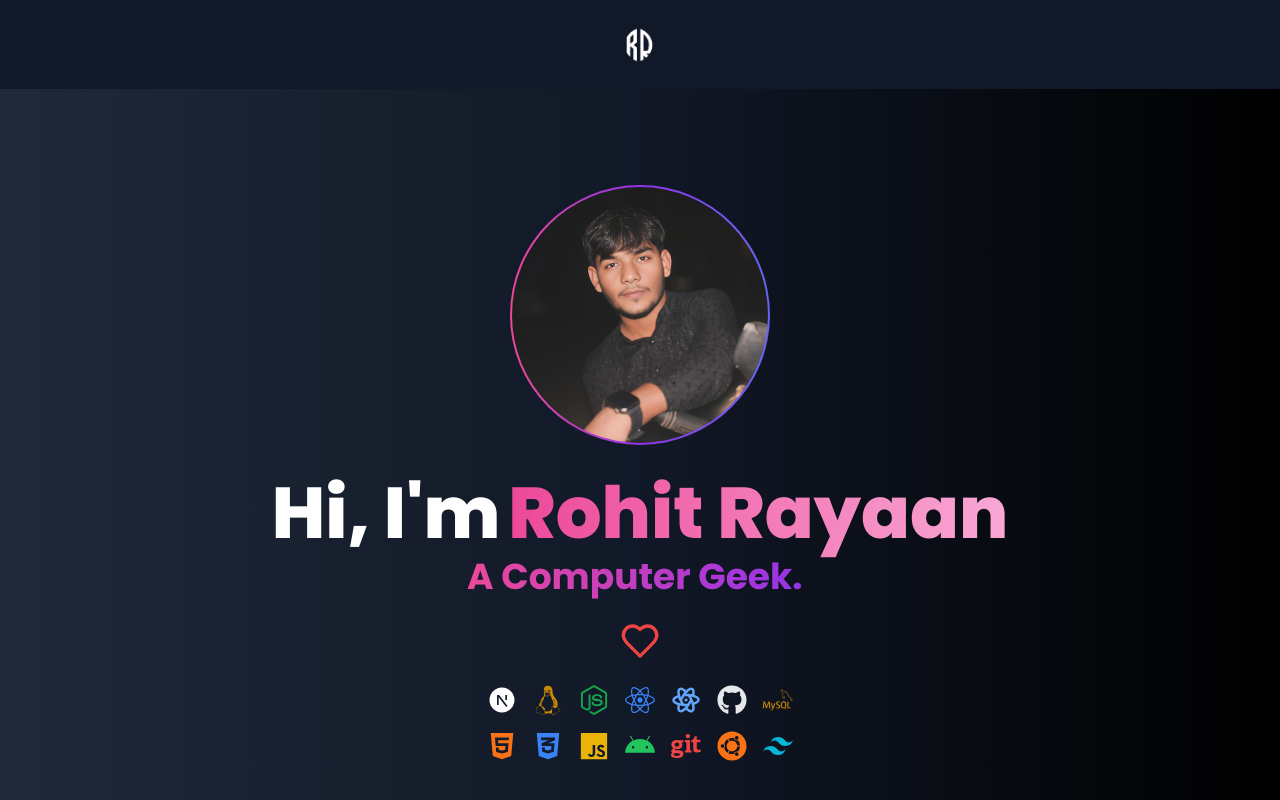
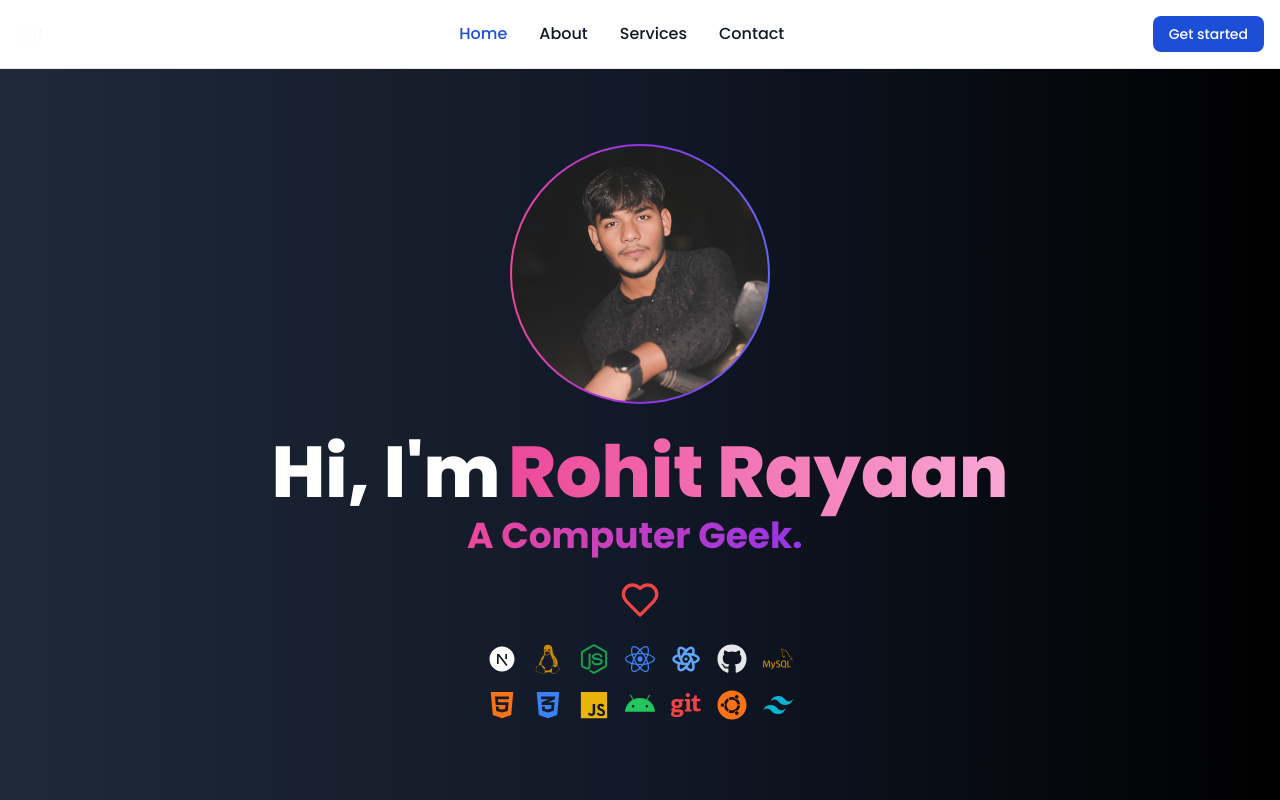
Before and after one commit to starkryan/rajule, a Next.js app: page / in a window 1280 px wide. Shown: the top 800 px of the page. Built offline with nearby package versions, Linux system fonts and the light colour scheme; a web font is replaced by a local one.

Commit message:
Navbar Added

```diff
--- a/app/layout.tsx
+++ b/app/layout.tsx
@@ -1,6 +1,5 @@
-import type { Metadata } from "next";
+import { Metadata } from "next";
 import localFont from "next/font/local";
-import Head from "next/head"; // Import next/head
 import "./globals.css";
 
 // Importing custom fonts
@@ -26,6 +25,24 @@
     "Web Developer",
     "Mechanical Engineer",
     "Portfolio",
+    "JavaScript",
+    "React Developer",
+    "Node.js",
+    "Next.js Developer",
+    "TypeScript",
+    "GraphQL",
+    "Web Development",
+    "Engineering Portfolio",
+    "Tech Portfolio",
+    "Frontend Developer",
+    "Backend Developer",
+    "Software Engineer",
+    "UI/UX Design",
+    "Machine Learning",
+    "Artificial Intelligence",
+    "Python Developer",
+    "Cloud Computing",
+    "Mobile App Development",
   ],
   openGraph: {
     title: "Rohit Rayaan | Full-Stack Developer & Engineer",
@@ -58,10 +75,11 @@
   icons: {
     icon: "/favicon.ico",
   },
-};
-
-// Structured data (JSON-LD) for better SEO and rich results
-const StructuredData = [
+  // Structured Data (JSON-LD) for better SEO and rich results
+  other: [
+    {
+      type: "application/ld+json",
+      content: JSON.stringify([
         {
           "@context": "https://schema.org",
           "@type": "Person",
@@ -71,12 +89,17 @@
           "image": "https://www.rohitrayaan.in/og-image.jpg",
           "sameAs": [
             "https://www.instagram.com/rohitrayaan/",
-      "https://github.com/starkryan"
+            "https://github.com/starkryan",
           ],
           "description":
             "A skilled full-stack developer and mechanical engineer specializing in web development, computer science, and engineering.",
-  }
-];
+          "additionalType": "http://schema.org/Person",
+          "mainEntityOfPage": "https://www.rohitrayaan.in",
+        },
+      ]),
+    },
+  ],
+};
 
 export default function RootLayout({
   children,
@@ -84,25 +107,10 @@
   children: React.ReactNode;
 }>) {
   return (
-    <>
     <html lang="en">
-        <Head>
-          {/* Metadata and favicon */}
-          <link rel="icon" href="/favicon.ico" />
-          {/* Canonical link */}
-          <link rel="canonical" href="https://www.rohitrayaan.in/" />
-          {/* Structured Data for Google */}
-          <script
-            type="application/ld+json"
-            dangerouslySetInnerHTML={{
-              __html: JSON.stringify(StructuredData),
-            }}
-          />
-        </Head>
       <body className={`${geistSans.variable} ${geistMono.variable} antialiased`}>
         {children}
       </body>
     </html>
-    </>
   );
 }
--- /dev/null
+++ b/app/navbar.tsx
@@ -0,0 +1,139 @@
+import { useState } from "react";
+import Image from "next/image";
+
+
+const Navbar = () => {
+  const [isMenuOpen, setIsMenuOpen] = useState(false);
+
+  const toggleMenu = () => {
+    setIsMenuOpen(!isMenuOpen);
+  };
+
+  return (
+    <nav className="bg-white dark:bg-gray-900 fixed w-full z-20 top-0 left-0 border-b border-gray-200 dark:border-gray-600">
+      <div className="max-w-screen-xl flex flex-wrap items-center justify-between mx-auto p-4">
+        <a href="/" className="flex items-center space-x-3 rtl:space-x-reverse">
+          <Image
+            src="/logo.png"
+            className="h-8"
+            alt="Logo"
+            width={32}
+            height={32}
+          />
+          <span className="self-center text-2xl font-semibold whitespace-nowrap dark:text-white">
+            RR
+          </span>
+        </a>
+
+        <div className="flex md:order-2 space-x-3 md:space-x-0 rtl:space-x-reverse">
+          <button
+            type="button"
+            className="text-white bg-blue-700 hover:bg-blue-800 focus:ring-4 focus:outline-none focus:ring-blue-300 font-medium rounded-lg text-sm px-4 py-2 text-center dark:bg-blue-600 dark:hover:bg-blue-700 dark:focus:ring-blue-800"
+          >
+            Get started
+          </button>
+          <button
+            onClick={toggleMenu}
+            type="button"
+            className="inline-flex items-center p-2 w-10 h-10 justify-center text-sm text-gray-500 rounded-lg md:hidden hover:bg-gray-100 focus:outline-none focus:ring-2 focus:ring-gray-200 dark:text-gray-400 dark:hover:bg-gray-700 dark:focus:ring-gray-600"
+            aria-controls="navbar-sticky"
+            aria-expanded={isMenuOpen ? "true" : "false"}
+          >
+            <span className="sr-only">Open main menu</span>
+            <svg
+              className="w-5 h-5"
+              aria-hidden="true"
+              xmlns="http://www.w3.org/2000/svg"
+              fill="none"
+              viewBox="0 0 17 14"
+            >
+              <path
+                stroke="currentColor"
+                strokeLinecap="round"
+                strokeLinejoin="round"
+                strokeWidth={2}
+                d={isMenuOpen ? "M1 1h15M1 7h15M1 13h15" : "M1 1h15M1 7h15M1 13h15"}
+              />
+            </svg>
+          </button>
+        </div>
+
+        {/* Desktop Menu */}
+        <div
+          className={`${
+            isMenuOpen ? "block" : "hidden"
+          } items-center justify-between hidden w-full md:flex md:w-auto md:order-1`}
+          id="navbar-sticky"
+        >
+          <ul className="flex flex-col p-4 md:p-0 mt-4 font-medium border border-gray-100 rounded-lg bg-gray-50 md:space-x-8 rtl:space-x-reverse md:flex-row md:mt-0 md:border-0 md:bg-white dark:bg-gray-800 md:dark:bg-gray-900 dark:border-gray-700">
+            <li>
+              <a
+                href="#"
+                className="block py-2 px-3 text-white bg-blue-700 rounded md:bg-transparent md:text-blue-700 md:p-0 md:dark:text-blue-500"
+                aria-current="page"
+              >
+                Home
+              </a>
+            </li>
+            <li>
+              <a
+                href="#"
+                className="block py-2 px-3 text-gray-900 rounded hover:bg-gray-100 md:hover:bg-transparent md:hover:text-blue-700 md:p-0 md:dark:hover:text-blue-500 dark:text-white dark:hover:bg-gray-700 dark:hover:text-white md:dark:hover:bg-transparent dark:border-gray-700"
+              >
+                About
+              </a>
+            </li>
+            <li>
+              <a
+                href="#"
+                className="block py-2 px-3 text-gray-900 rounded hover:bg-gray-100 md:hover:bg-transparent md:hover:text-blue-700 md:p-0 md:dark:hover:text-blue-500 dark:text-white dark:hover:bg-gray-700 dark:hover:text-white md:dark:hover:bg-transparent dark:border-gray-700"
+              >
+                Services
+              </a>
+            </li>
+            <li>
+              <a
+                href="#"
+                className="block py-2 px-3 text-gray-900 rounded hover:bg-gray-100 md:hover:bg-transparent md:hover:text-blue-700 md:p-0 md:dark:hover:text-blue-500 dark:text-white dark:hover:bg-gray-700 dark:hover:text-white md:dark:hover:bg-transparent dark:border-gray-700"
+              >
+                Contact
+              </a>
+            </li>
+          </ul>
+        </div>
+      </div>
+
+      {/* Mobile Menu */}
+      <div
+        className={`${
+          isMenuOpen ? "block" : "hidden"
+        } md:hidden bg-gray-800 text-white p-4 space-y-4`}
+      >
+        <ul className="space-y-4">
+          <li>
+            <a href="#" className="block py-2 px-3 text-white hover:bg-gray-700">
+              Home
+            </a>
+          </li>
+          <li>
+            <a href="#" className="block py-2 px-3 text-white hover:bg-gray-700">
+              About
+            </a>
+          </li>
+          <li>
+            <a href="#" className="block py-2 px-3 text-white hover:bg-gray-700">
+              Services
+            </a>
+          </li>
+          <li>
+            <a href="#" className="block py-2 px-3 text-white hover:bg-gray-700">
+              Contact
+            </a>
+          </li>
+        </ul>
+      </div>
+    </nav>
+  );
+};
+
+export default Navbar;
--- a/app/page.tsx
+++ b/app/page.tsx
@@ -15,7 +15,7 @@
 import { FaCss3Alt } from 'react-icons/fa6';
 import { ToastContainer, toast } from 'react-toastify';
 import 'react-toastify/dist/ReactToastify.css';
-
+import Navbar from "./navbar";
 
 export default function Home() {
   const [liked, setLiked] = useState(true); // State to track if the heart is liked
@@ -40,17 +40,7 @@
         animate={{ opacity: 1 }}
         transition={{ duration: 0.5 }}
       >
-        <div className="container mx-auto flex justify-center items-center px-6 h-full">
-          <div className="flex items-center space-x-4">
-            <Image
-              src="/logo.png"
-              alt="Logo"
-              width={40}
-              height={40}
-              className="object-contain"
-            />
-          </div>
-        </div>
+        <Navbar/>
 
       </motion.header>
 
--- a/package.json
+++ b/package.json
@@ -11,10 +11,12 @@
   },
   "dependencies": {
     "@vercel/speed-insights": "^1.1.0",
+    "axios": "^1.7.8",
     "font-awesome": "^4.7.0",
     "framer-motion": "^11.11.11",
     "lucide-react": "^0.454.0",
     "next": "15.0.2",
+    "next-seo": "^6.6.0",
     "next-sitemap": "^4.2.3",
     "react": "^18.3.1",
     "react-content-loader": "^7.0.2",
```
Also changed, not shown: 1 other file (tests, documents, lock files or other folders). Lines whose indentation alone changed are shown as unchanged.
